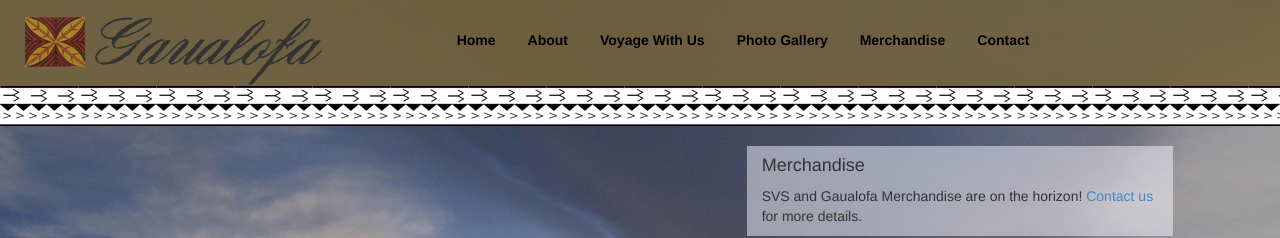
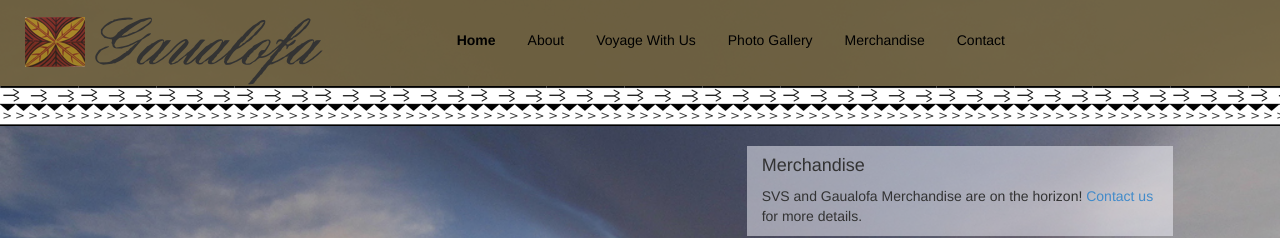
Before and after one commit to pierrel/jgaualofa, a Jekyll site: the page built from merchandise.html, in a window 1280 px wide. Shown: the top 238 px of the page. Built offline with Jekyll 4.4.1, drawn with Linux system fonts in a browser that asks for light colours.

Commit message:
Update default.html

```diff
--- a/_layouts/default.html
+++ b/_layouts/default.html
@@ -23,12 +23,12 @@
         <div class="col-md-8 nav-container col-sm-10 col-xs-12">
           <nav>
             <ul class="nav nav-pills">
-              <li {% if page.name | downcase | replace:'.html','' == "home" %}class="active"{% endif %}><a href="index.html">Home</a></li>
-              <li {% if page.name | downcase | replace:'.html','' == "about" %}class="active"{% endif %}><a href="about.html">About</a></li>
-              <li {% if page.name | downcase | replace:'.html','' == "voyage_with_us" %}class="active"{% endif %}><a href="voyage_with_us.html">Voyage With Us</a></li>
-              <li {% if page.name | downcase | replace:'.html','' == "photo_gallery" %}class="active"{% endif %}><a href="photo_gallery.html">Photo Gallery</a></li>
-              <li {% if page.name | downcase | replace:'.html','' == "merchandise" %}class="active"{% endif %}><a href="merchandise.html">Merchandise</a></li>
-              <li {% if page.name | downcase | replace:'.html','' == "contact" %}class="active"{% endif %}><a href="contact.html">Contact</a></li>
+              <li class="active"><a href="index.html">Home</a></li>
+              <li><a href="about.html">About</a></li>
+              <li><a href="voyage_with_us.html">Voyage With Us</a></li>
+              <li><a href="photo_gallery.html">Photo Gallery</a></li>
+              <li><a href="merchandise.html">Merchandise</a></li>
+              <li><a href="contact.html">Contact</a></li>
             </ul>
           </nav>
         </div>
```
